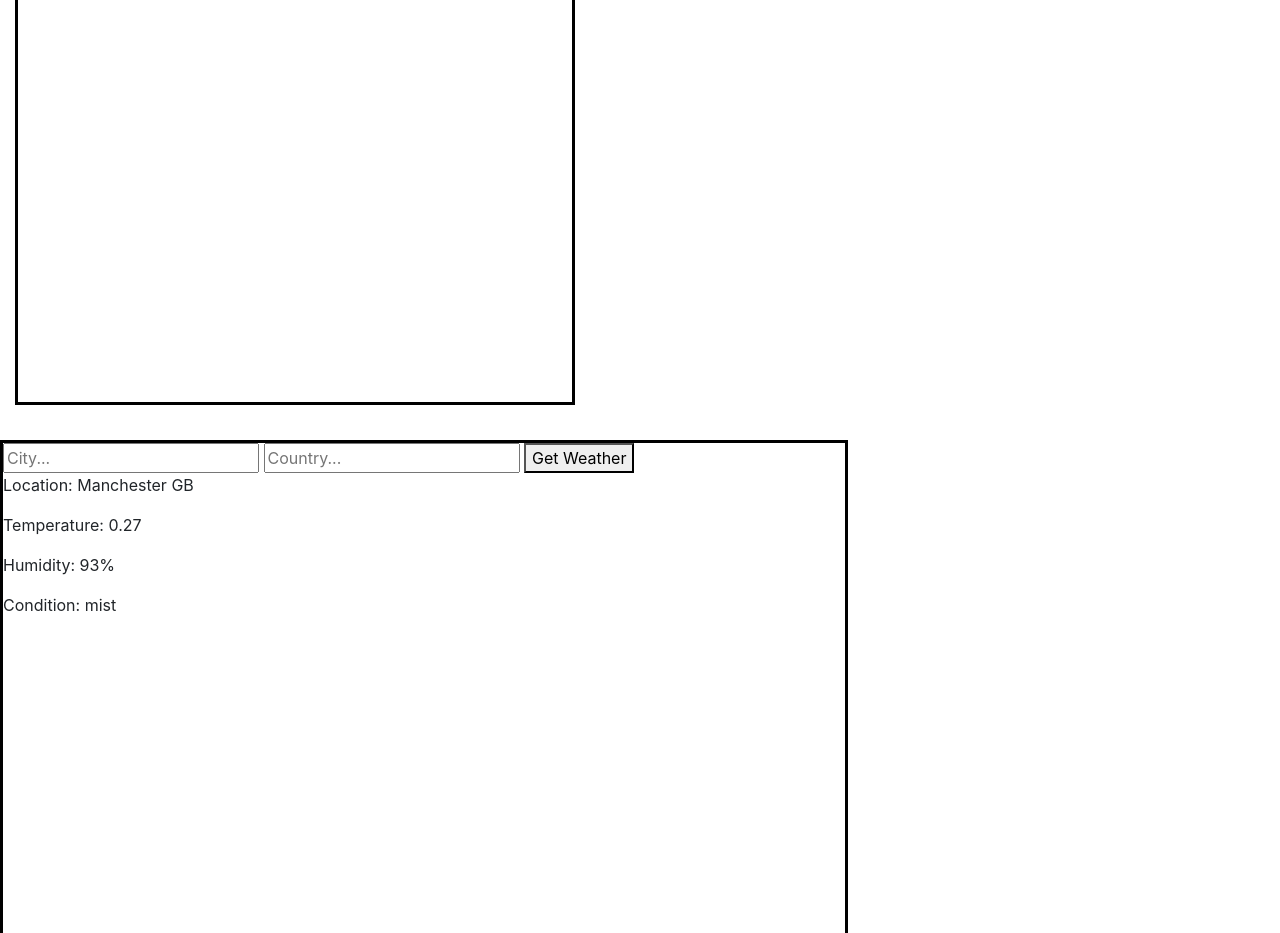
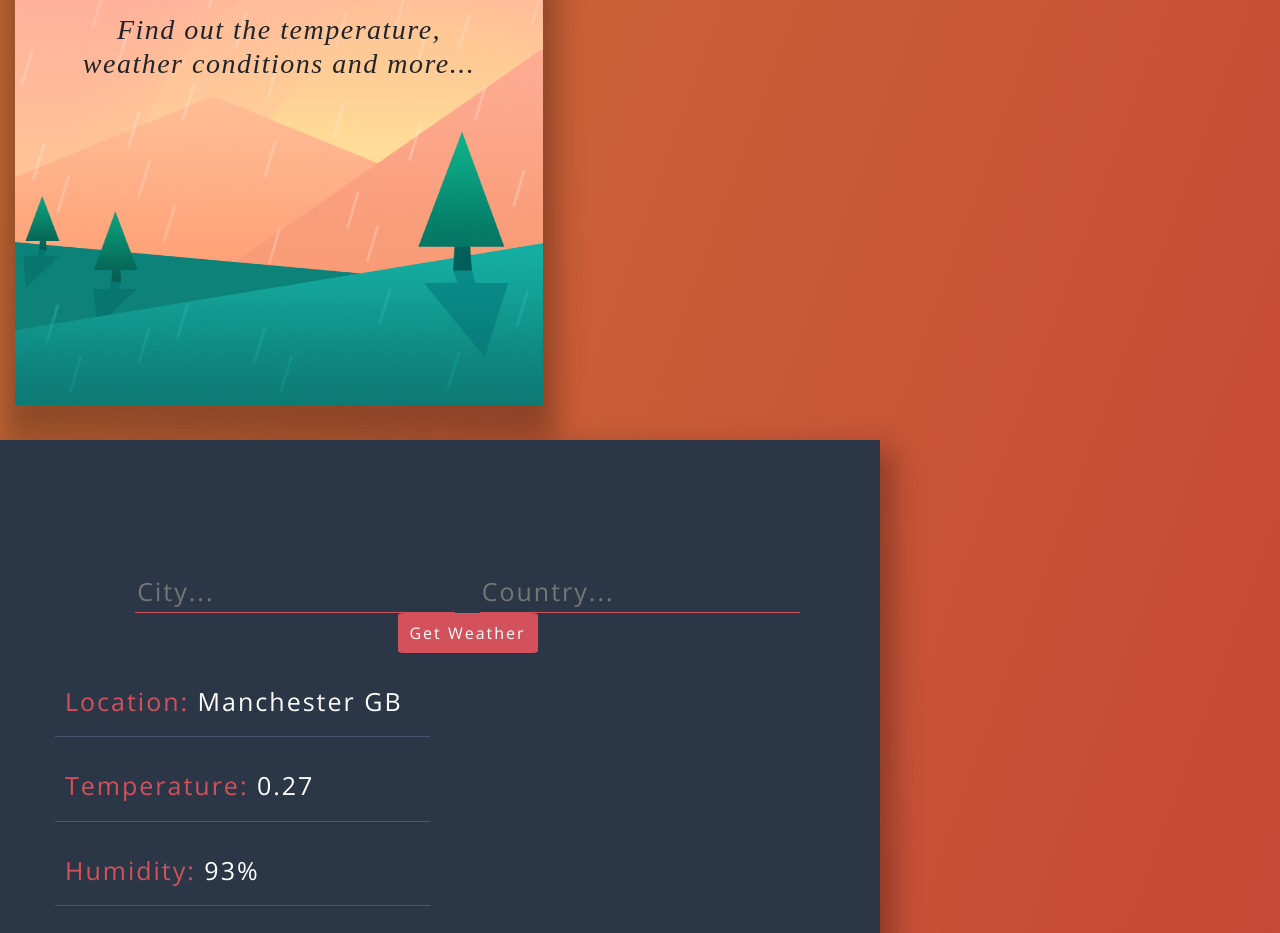
Before and after one commit to sangelici/weather-app-client, a website built with webpack: page index.html in a window 1280 px wide. Shown: the part 375-1308 px from the top of the page. Built offline with nearby package versions, Linux system fonts and the light colour scheme; a web font is replaced by a local one.

Commit message:
Complete Weather App
- add all styling to each column
- add fonts and colors
- positioned box content (center and block)
- add image to box1

```diff
--- a/assets/styles/index.scss
+++ b/assets/styles/index.scss
@@ -1,24 +1,99 @@
 @import '~bootstrap/scss/bootstrap';
+@import url('https://fonts.googleapis.com/css?family=Crimson+Text|Roboto+Slab|Source+Serif+Pro&display=swap');
+@import url('https://fonts.googleapis.com/css?family=Open+Sans&display=swap');
 
-
-h1 {
-  // font-size: 100px;
+body {
+  background-image: linear-gradient(110deg, #cf7238, #C54536);
 }
 
 .main {
+  box-shadow: 0px 22px 28px 13px rgba(0,0,0,.3);
   height: 95vh;
   margin-top: 20px;
   margin-bottom: 15px;
 
   &.box1 {
-    border: 3px solid black;
+    background-image: url('../../public/vector.png');
+    background-size: 100% 100%;
     margin-left: 15px;
-    width: 35rem;
+    text-align: center;
+    width: 33rem;
   }
 
   &.box2 {
-    border: 3px solid black;
-    margin-right: 10px;
-    width: 53em;
+    background-color: #2B3747;
+    margin-right: 15px;
+    width: 55rem;
   }
 }
+
+.box1-content {
+  margin-top: 50%;
+
+  & h1 {
+    font-size: 60px;
+    font-family: 'Roboto Slab', serif;
+  }
+
+  & h4 {
+    font-size: 28px;
+    font-style: italic;
+    font-family: 'Source Serif Pro', serif;
+    letter-spacing: 1.5px;
+  }
+}
+
+.box2-content {
+  margin-top: 15%;
+  float: left;
+  margin-left: 55px;
+
+  & form {
+    text-align: center;
+
+    & input {
+      background: none;
+      border: none;
+      border-bottom: 1px solid #D2515B;
+      color: white;
+      font-family: 'Open Sans', sans-serif;
+      font-size: 25px;
+      letter-spacing: 2px;
+      margin: 0 10px;
+    }
+
+    & button {
+      background-color: #D2515B;
+      border: none;
+      border-radius: 5%;
+      color: white;
+      font-family: 'Open Sans', sans-serif;
+      height: 40px;
+      letter-spacing: 2px;
+      width: 140px;
+    }
+
+  }
+
+  & p {
+    color: white;
+    font-family: 'Open Sans', sans-serif;
+    font-size: 25px;
+    letter-spacing: 2px;;
+    margin: 10px;
+    margin-top: 30px;
+
+    & span {
+      color: #D2515B;
+    }
+  }
+
+  & hr {
+    border: 0;
+    border-top: 1px solid #495670;
+    margin: 0;
+    margin-top: 1rem;
+    margin-bottom: 1rem;
+    width: 375px;
+  }
+}
--- a/index.html
+++ b/index.html
@@ -1,7 +1,7 @@
 <!DOCTYPE html>
 <html>
     <head>
-      <title>Example</title>
+      <title>Weather App</title>
       <meta name="viewport" content="width=device-width, initial-scale=1">
 
       <!-- Do not add `link` tags-->
@@ -15,20 +15,31 @@
       <div class="container-fluid">
         <div class="row">
           <div class="main column box1">
-            <h1>Weather Finder</h1>
-            <h4>Find out  temperature, eather conditions and more...</h4>
+            <div class="box1-content">
+              <h1>Weather Finder</h1>
+              <br>
+              <h4>
+                Find out the temperature,
+                <br>
+                weather conditions and more...
+               </h4>
+            </div>
           </div>
           <div class="main column box2">
-            <form>
-              <input required type="text" placeholder="City...">
-              <input required type="text" placeholder="Country...">
-              <button class="button">Get Weather</button>
-
+            <div class="box2-content">
+              <form>
+                <input required type="text" placeholder="City...">
+                <input required type="text" placeholder="Country...">
+                <button class="button">Get Weather</button>
+              </form>
               <p><span>Location:</span> Manchester GB</p>
+              <hr>
               <p><span>Temperature:</span> 0.27</p>
+              <hr>
               <p><span>Humidity:</span> 93%</p>
+              <hr>
               <p><span>Condition:</span> mist</p>
-            </form>
+            </div>
           </div>
         </div>
       </div>
```
Also changed, not shown: public/vector-landscape.jpg (added), public/vector.png (added), public/vector2.png (added).
